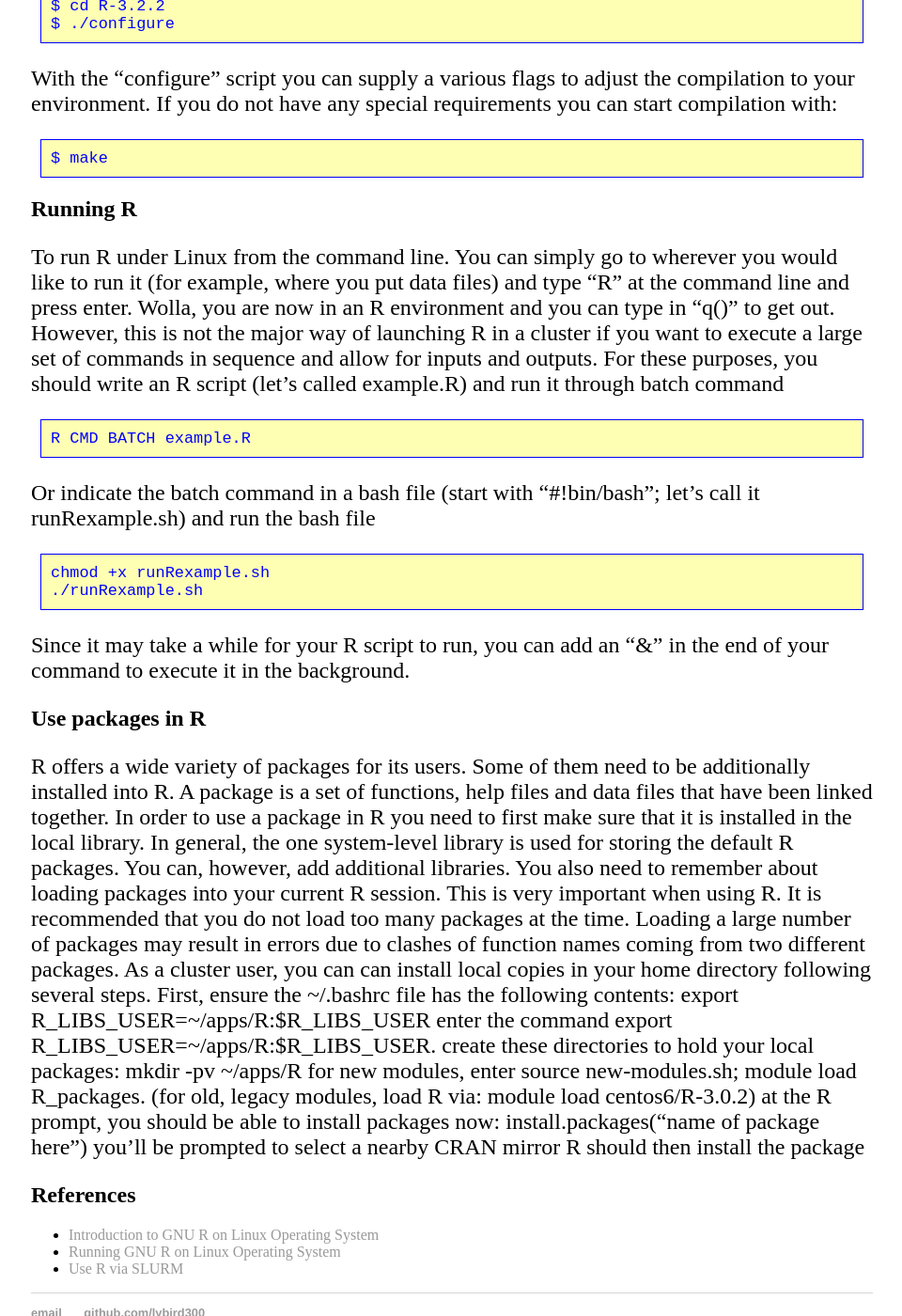
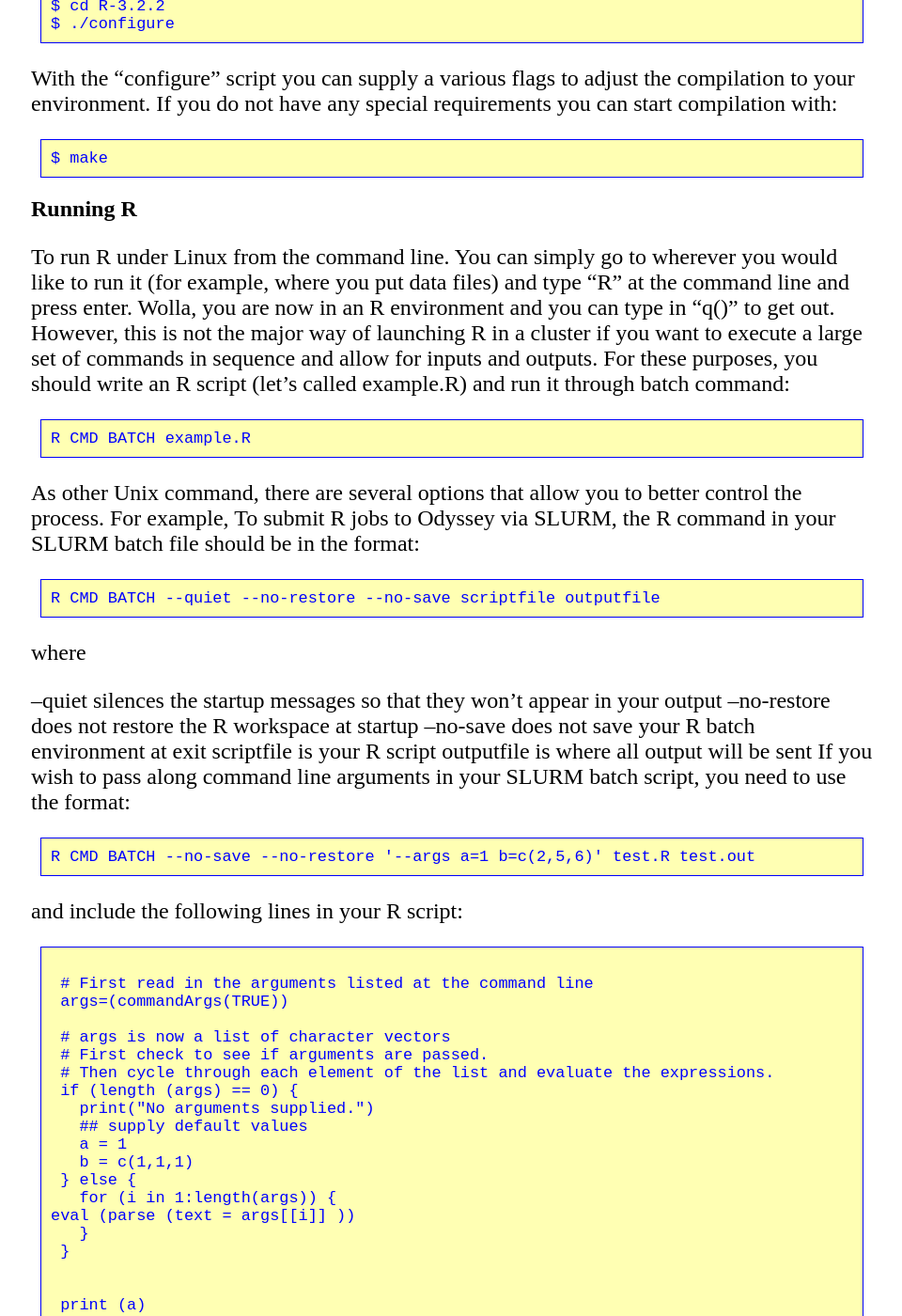
Before and after one commit to lybird300/lybird300.github.io, a Jekyll site: the page built from _posts/2015-10-27-R-Linux.md, in a window 1280 px wide and 1400 px high, scrolled down 853 px. Shown: the whole window at 94% size, without its empty margins (159-1119 px from the left). Built offline with Jekyll 4.4.1, drawn with Linux system fonts in a browser that asks for light colours; some of the changed text lies outside the part shown.

Commit message:
Update 2015-10-27-R-Linux.md

```diff
--- a/_posts/2015-10-27-R-Linux.md
+++ b/_posts/2015-10-27-R-Linux.md
@@ -15,22 +15,62 @@ $ ./configure</code></pre>
 With the "configure" script you can supply a various flags to adjust the compilation to your environment. If you do not have any special requirements you can start compilation with:
 <pre><code>$ make</code></pre>
 <h2>Running R</h2>
-To run R under Linux from the command line. You can simply go to wherever you would like to run it (for example, where you put data files) and type "R" at the command line and press enter. Wolla, you are now in an R environment and you can type in "q()" to get out. However, this is not the major way of launching R in a cluster if you want to execute a large set of commands in sequence and allow for inputs and outputs. For these purposes, you should write an R script (let's called example.R) and run it through batch command
+To run R under Linux from the command line. You can simply go to wherever you would like to run it (for example, where you put data files) and type "R" at the command line and press enter. Wolla, you are now in an R environment and you can type in "q()" to get out. However, this is not the major way of launching R in a cluster if you want to execute a large set of commands in sequence and allow for inputs and outputs. For these purposes, you should write an R script (let's called example.R) and run it through batch command:
 <pre><code>R CMD BATCH example.R</code></pre>
-Or indicate the batch command in a bash file (start with "#!bin/bash"; let's call it runRexample.sh) and run the bash file
+As other Unix command, there are several options that allow you to better control the process. For example,
+To submit R jobs to Odyssey via SLURM, the R command in your SLURM batch file should be in the format:
+<pre><code>R CMD BATCH --quiet --no-restore --no-save scriptfile outputfile</code></pre>
+where
+
+--quiet silences the startup messages so that they won't appear in your output
+--no-restore does not restore the R workspace at startup
+--no-save does not save your R batch environment at exit
+scriptfile is your R script
+outputfile is where all output will be sent
+If you wish to pass along command line arguments in your SLURM batch script, you need to use the format:
+
+<pre><code>R CMD BATCH --no-save --no-restore '--args a=1 b=c(2,5,6)' test.R test.out</code></pre>
+and include the following lines in your R script:
+<pre><code>
+ # First read in the arguments listed at the command line
+ args=(commandArgs(TRUE))
+
+ # args is now a list of character vectors
+ # First check to see if arguments are passed.
+ # Then cycle through each element of the list and evaluate the expressions.
+ if (length (args) == 0) {
+   print("No arguments supplied.")
+   ## supply default values
+   a = 1
+   b = c(1,1,1)
+ } else {
+   for (i in 1:length(args)) {
+eval (parse (text = args[[i]] ))
+   }
+ }
+
+
+ print (a)
+ print (b)
+</code></pre>
+Your output file test.out should have the following lines in it:
+<pre><code>
+> print (a)
+[1] 1
+> print (b)
+[1]  2 5 6
+</code></pre>
+More examples and detail can be found at this helpful Stack Overflow post.
+Or you indicate the batch command in a bash file (start with "#!bin/bash"; let's call it runRexample.sh) and run the bash file
 <pre><code>chmod +x runRexample.sh
 ./runRexample.sh</code></pre>
 Since it may take a while for your R script to run, you can add an "&" in the end of your command to execute it in the background.
 <h2>Use packages in R</h2>
 R offers a wide variety of packages for its users. Some of them need to be additionally installed into R. A package is a set of functions, help files and data files that have been linked together. In order to use a package in R you need to first make sure that it is installed in the local library. In general, the one system-level library is used for storing the default R packages. You can, however, add additional libraries. You also need to remember about loading packages into your current R session. This is very important when using R. It is recommended that you do not load too many packages at the time. Loading a large number of packages may result in errors due to clashes of function names coming from two different packages.
-As a cluster user, you can can install local copies in your home directory following several steps. First, ensure the ~/.bashrc file has the following contents:
-export R_LIBS_USER=~/apps/R:$R_LIBS_USER
-enter the command export R_LIBS_USER=~/apps/R:$R_LIBS_USER.
-create these directories to hold your local packages: mkdir -pv ~/apps/R
-for new modules, enter source new-modules.sh; module load R_packages. (for old, legacy modules, load R via: module load centos6/R-3.0.2)
-at the R prompt, you should be able to install packages now: install.packages("name of package here")
-you'll be prompted to select a nearby CRAN mirror
-R should then install the package
+As a cluster user, you can can install local copies in your home directory following several steps. First, ensure the ~/.bashrc file in your home directory has the following contents (~/.../R is the directory where you keep all your packages; make sure it exists):
+<pre><code>export R_LIBS_USER=~/.../R:$R_LIBS_USER</code></pre>
+Enter the same command at the command line. Then you should be able to install packages at the R prompt by the usual <pre><code>install.packages("name of package here")</code></pre>
+you'll be prompted to select a nearby CRAN mirror. R should then install the package
 
 <h2>References</h2>
 <ul>
```
